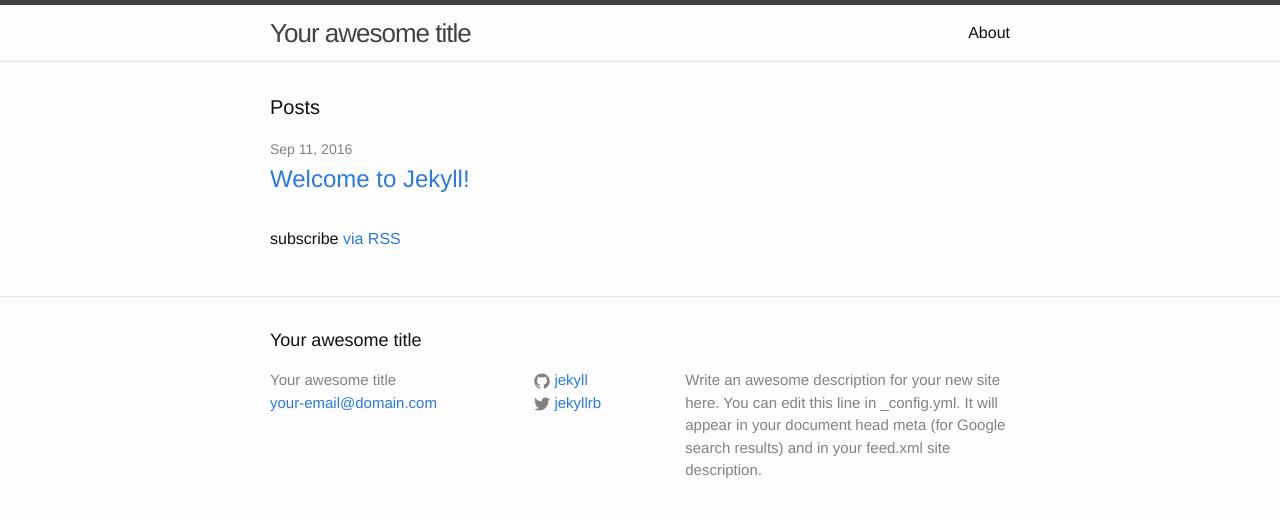
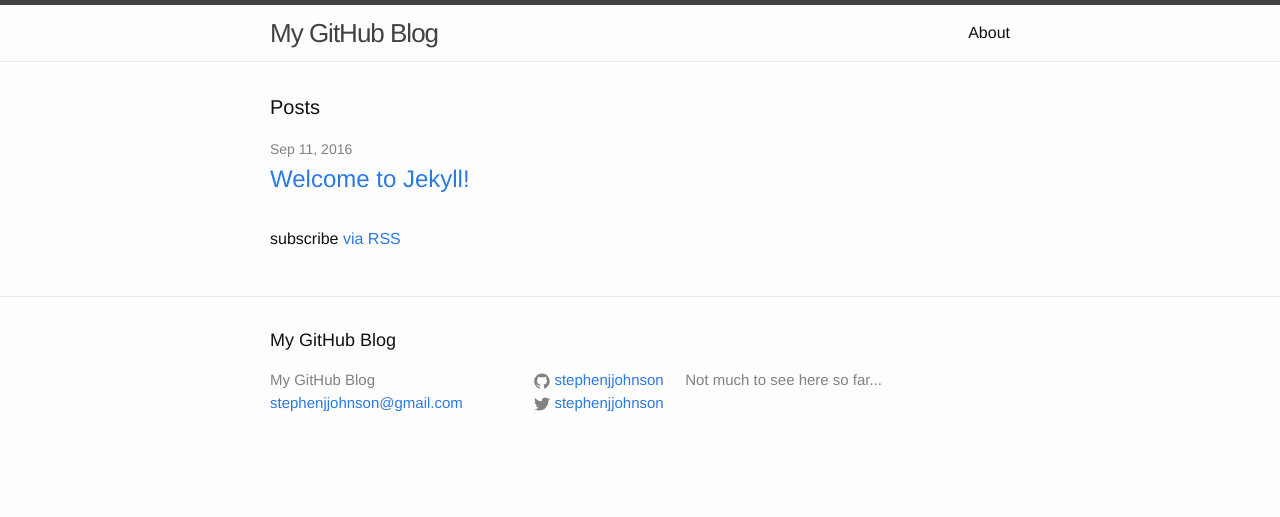
Before and after one commit to stephenjjohnson/stephenjjohnson.github.io, a Jekyll site: the page built from index.html, in a window 1280 px wide. Shown: the top 517 px of the page. Built offline with Jekyll 4.4.1, drawn with Linux system fonts in a browser that asks for light colours.

Commit message:
Initial edits

```diff
--- a/_config.yml
+++ b/_config.yml
@@ -6,16 +6,14 @@
 # 'jekyll serve'. If you change this file, please restart the server process.
 
 # Site settings
-title: Your awesome title
-email: your-email@domain.com
+title: My GitHub Blog
+email: stephenjjohnson@gmail.com
 description: > # this means to ignore newlines until "baseurl:"
-  Write an awesome description for your new site here. You can edit this
-  line in _config.yml. It will appear in your document head meta (for
-  Google search results) and in your feed.xml site description.
+  Not much to see here so far...
 baseurl: "" # the subpath of your site, e.g. /blog
 url: "http://yourdomain.com" # the base hostname & protocol for your site
-twitter_username: jekyllrb
-github_username:  jekyll
+twitter_username: stephenjjohnson
+github_username:  stephenjjohnson
 
 # Build settings
 markdown: kramdown
```
